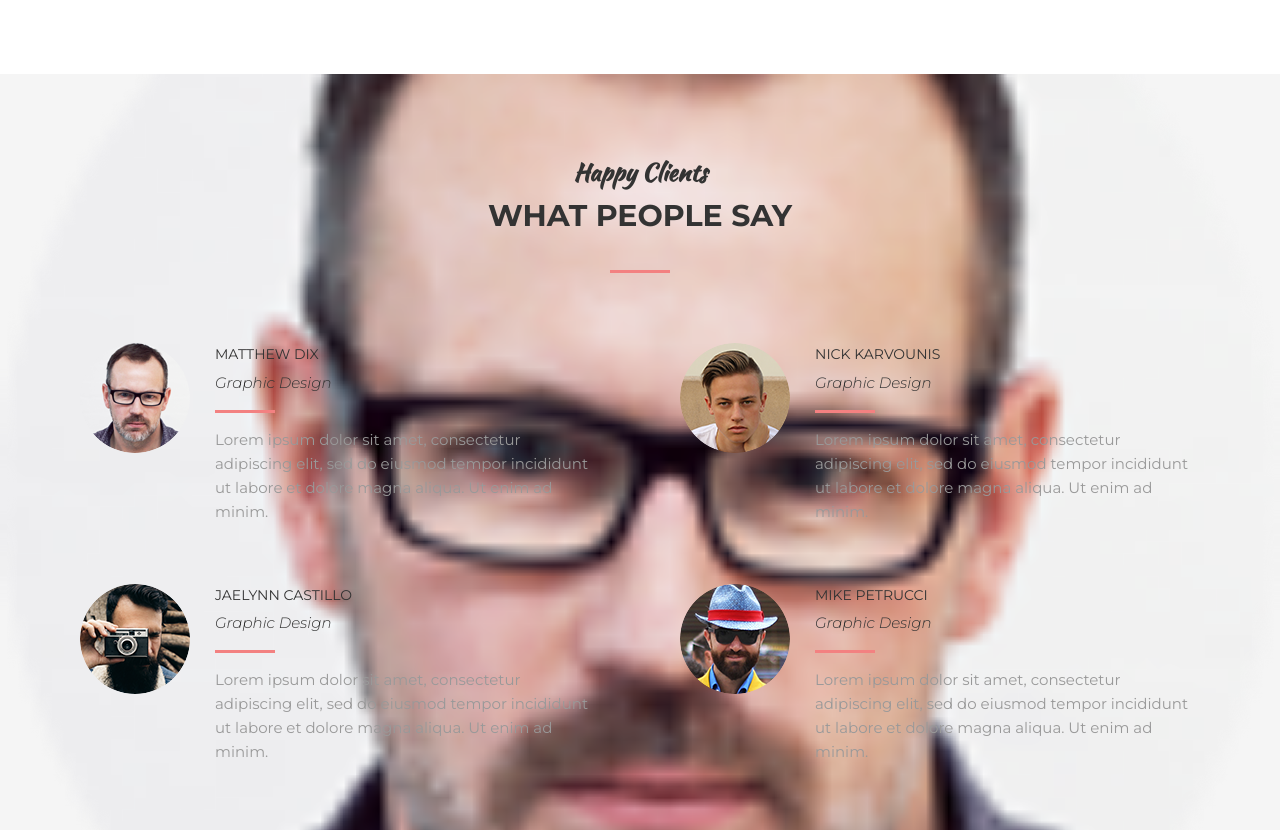
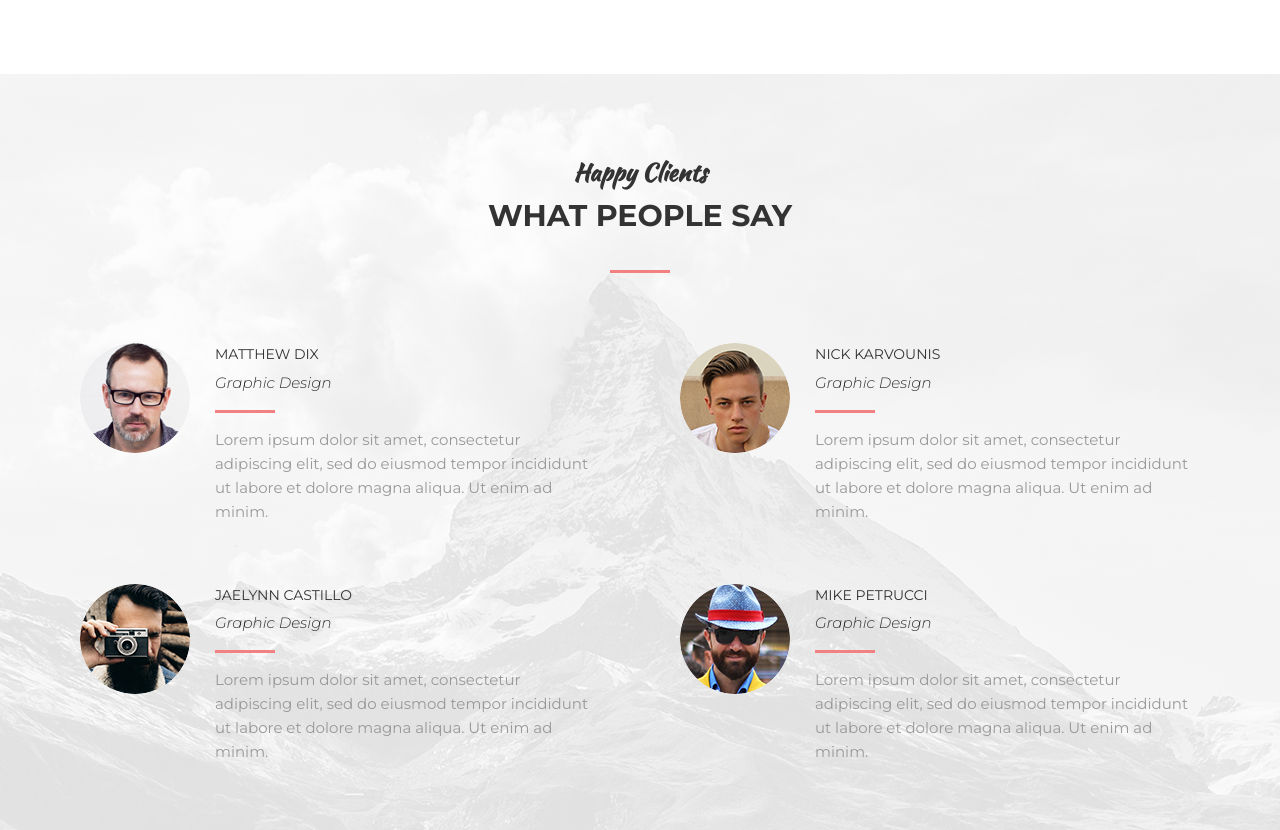
Before and after one commit to svyatoslavPy/website-model, a plain HTML site: page index.html in a window 1280 px wide. Shown: the part 6956-7786 px from the top of the page. Drawn offline with Linux system fonts and the light colour scheme.

Commit message:
Update style.css

```diff
--- a/assets/css/style.css
+++ b/assets/css/style.css
@@ -253,7 +253,7 @@ hr {
 }
 
 .section--clients {
-    background: #f5f5f5 url("../images/clients/1.png") center no-repeat;
+    background: #f5f5f5 url("../images/clients/phon.png") center no-repeat;
     -webkit-background-size: cover;
     background-size: cover;
 }
```
